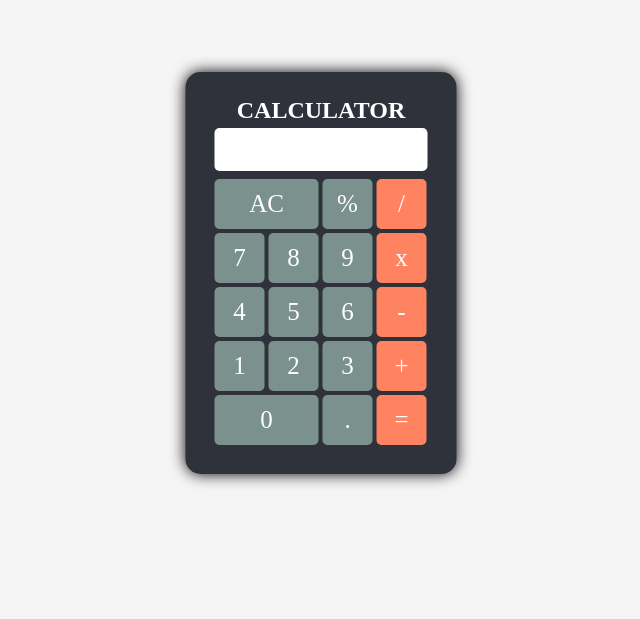
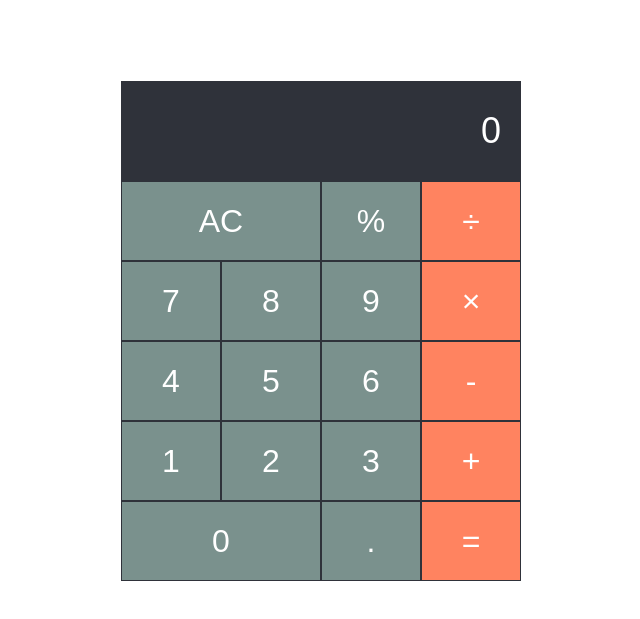
Before and after one commit to maurizkh/Individual-Project, a plain HTML site: page index.html in a window 1280 px wide. Shown: the part 127-746 px from the top of the page, without its empty margins (319-959 px from the left). Drawn offline with Linux system fonts and the light colour scheme.

Commit message:
aaaaaaaa

```diff
--- a/index.html
+++ b/index.html
@@ -4,51 +4,43 @@
 	<meta charset="utf-8">
 	<title>Calculatormaurizka</title>
 	<link rel="stylesheet" href="styles.css">
-	<link href="source sans pro" rel="stylesheet">
-	<script src="script.js"></script>
+
 </head>
 
 <body>
-	<div class="bg"></div>
-		<div class="main">
-			<h2>Calculator</h2>
-			<form name="form">
-				<input class="textarea" name="textarea">
-			</form>
-				<table>
-					<tr>
-						<td><input class="button btn-AC" type="button" value="AC" onclick="clean()"></td>
-						<td><input class="button" type="button" value="%" onclick="insert(' % ')"></td>
-						<td><input class="button btn-orange" type="button" value="/" onclick="insert(' / ')"></td>
-					</tr>
-					<tr>
-						<td><input class="button" type="button" value="7" onclick="insert(7)"></td>
-						<td><input class="button" type="button" value="8" onclick="insert(8)"></td>
-						<td><input class="button" type="button" value="9" onclick="insert(9)"></td>
-						<td><input class="button btn-orange" type="button" value="x" onclick="insert(' * ')"></td>
-					</tr>
-					<tr>
-						<td><input class="button" type="button" value="4" onclick="insert(4)"></td>
-						<td><input class="button" type="button" value="5" onclick="insert(5)"></td>
-						<td><input class="button" type="button" value="6" onclick="insert(6)"></td>
-						<td><input class="button btn-orange" type="button" value="-" onclick="insert(' - ')"></td>
-					</tr>
-					<tr>
-						<td><input class="button" type="button" value="1" onclick="insert(1)"></td>
-						<td><input class="button" type="button" value="2" onclick="insert(2)"></td>
-						<td><input class="button" type="button" value="3" onclick="insert(3)"></td>
-						<td><input class="button btn-orange" type="button" value="+" onclick="insert(' + ')"></td>
-
-					</tr>
-					<tr>
-						<td><input class="button btn-zero" type="button" value="0" onclick="insert(0)"></td>
-						<td><input class="button" type="button" value="." onclick="insert('.')"></td>
-						<td><input class="button btn-equal" type="button" value="=" onclick="equal()"></td>
-					</tr>
-				</table>
-
+	<div class="calculator">
+		<input type="text" class="calculator-screen" value="0" disabeled/>
+		<div class="calculator-keys">
+			<div class="row">
+				<button class="all-clear">AC</button>
+				<button class="percentage" value="%">%</button>
+				<button class="operator" value="/">&divide;</button>
+			</div>
+			<div class="row">
+				<button class="number" value="7">7</button>
+				<button class="number" value="8">8</button>
+				<button class="number" value="9">9</button>
+				<button class="operator" value="*">&times;</button>
+			</div>
+			<div class="row">
+				<button class="number" value="4">4</button>
+				<button class="number" value="5">5</button>
+				<button class="number" value="6">6</button>
+				<button class="operator" value="-">-</button>
+			</div>
+			<div class="row">
+				<button class="number" value="1">1</button>
+				<button class="number" value="2">2</button>
+				<button class="number" value="3">3</button>
+				<button class="operator" value="+">+</button>
+			</div>
+			<div class="row">
+				<button class="number zero-btn" value="0">0</button>
+				<button class="decimal" value=".">.</button>
+				<button class="equal-sign">=</button>
+			</div>
 		</div>
 	</div>
-
+	<script type="text/javascript" src="script.js"></script>
 </body>
 </html>
--- a/script.js
+++ b/script.js
@@ -1,19 +1,116 @@
-function insert(num){
-	document.form.textarea.value = document.form.textarea.value + num;
+//nemerik input
+const numbers = document.querySelectorAll('.number')
+console.log(numbers)
+numbers.forEach((number) => {
+	number.addEventListener('click', (event) => {
+		inputNumber(event.target.value)
+		updateScreen(currentNumber)
+	})
+})
+
+
+const calculatorScreen = document.querySelector('.calculator-screen')
+
+const updateScreen = (number) => {
+	calculatorScreen.value = number
 }
 
-function equal(){
-	var hasil = document.form.textarea.value;
-	document.form.textarea.value = eval(hasil);
+const inputNumber = (number) => {
+	if (currentNumber === '0') {
+		currentNumber = number
+	} else {
+		currentNumber += number
+	}
 }
 
-function clean(){
-	document.form.textarea.value = "";
+//kalkulasi
+let prevNumber = ''
+let calculationOperator = ''
+let currentNumber = ''
+
+const operators = document.querySelectorAll('.operator')
+
+operators.forEach ((operator) => {
+	operator.addEventListener('click', (event) => {
+		inputOperator(event.target.value)
+	})
+})
+
+const inputOperator = (operator) => {
+	if (calculationOperator === '') {
+		prevNumber = currentNumber
+	}
+	calculationOperator = operator
+	currentNumber = ''
 }
 
-function back(){
-	var hasil = document.form.textarea.value;
-	document.form.textarea.value = hasil.substring(0,hasil.length-1);
+//percent
+const percent = document.querySelector('.percentage')
+
+percent.addEventListener('click', () => {
+	calculate()
+	updateScreen(currentNumber)
+})
+
+
+//aktifin fungsi
+const equalSign = document.querySelector('.equal-sign')
+
+equalSign.addEventListener('click', () => {
+	calculate()
+	updateScreen(currentNumber)
+})
+
+const calculate = () => {
+	let result = ''
+	switch (calculationOperator) {
+		case "+":
+			result = parseFloat(prevNumber) + parseFloat(currentNumber)
+			break
+		case "-":
+			result = prevNumber - currentNumber
+			break
+		case "*":
+			result = prevNumber * currentNumber
+			break
+		case "/":
+			result = prevNumber / currentNumber
+			break
+		case "%":
+			result = prevNumber / 100
+		default:
+			break
+	}
+	currentNumber = result
+	calculationOperator = ''
 }
 
-//yang dari tutorial progate aku gabisa bisa mas maap:'
+
+//Fungsi tombol AC
+const clearBtn = document.querySelector('.all-clear')
+
+clearBtn.addEventListener('click', () => {
+	clearAll()
+	updateScreen(currentNumber)
+})
+
+const clearAll = () => {
+	prevNumber = ''
+	calculationOperator = ''
+	currentNumber = '0'
+}
+
+//desimal
+const decimal = document.querySelector('.decimal')
+
+decimal.addEventListener('click', (event) => {
+	inputDecimal(event.target.value)
+	updateScreen(currentNumber)
+})
+
+inputDecimal = (dot) => {
+	if(currentNumber.includes('.')) {
+		return
+	}
+	currentNumber += dot
+}
--- a/styles.css
+++ b/styles.css
@@ -1,75 +1,52 @@
-* {
-	margin: 0px;
-	padding: 0px;
-	font-family: Viga;
+.calculator {
+	text-align: center;
+	margin: 0 auto;
+	padding-top: 200px;
+	width: 400px;
 }
 
-body {
-
-	background: whitesmoke;
-	height: 637px;
+.calculator-screen {
+	width: 100%;
+	height: 100px;
+	background-color: #2f323A;
+	color: #fff;
+	text-align: right;
+	font-size: 36px;
+	border: none;
+	padding: 0 20px;
+	box-sizing: border-box;
 }
 
-tr {
+.calculator-keys {
+	width: 100%;
+}
+
+.row {
 	display: flex;
 }
 
-.main {
-	position: absolute;
-	top: 50%;
-	left: 50%;
-	transform: translateX(-50%) translateY(-50%);
-	width: fixed;
-	background: #2f323a;
-	padding: 25px;
-	border-radius: 15px;
-	box-shadow: 0 0 15px;
+button {
+	height: 80px;
+	background-color: #7A918D;
+	border: 1px solid #2f323A;
+	font-size: 32px;
+	color: #fff;
+	width: 25%;
+	outline: none;
 }
 
-.main h2 {
-	text-align: center;
-	color: white;
-	text-transform: uppercase;
+.all-clear, .zero-btn {
+	width: 50%;
 }
 
-.button {
-	width: 50px;
-	height: 50px;
-	font-size: 25px;
-	margin: 2px;
-	cursor: pointer;
-	border: none;
-	background: #7A918D;
-	color: white;
-	border-radius: 5px;
-
+.operator, .equal-sign {
+	background-color: #FF8360;
 }
 
-.btn-AC, .btn-zero {
-	width: 104px;
+button:hover {
+	background-color: #95b0ab;
 }
 
-.btn-orange, .btn-equal {
-	background:#FF8360;
-	color:white;
+.operator:hover, .equal-sign:hover {
+	background-color: #fd9f85;
 }
-
-
-.textarea {
-	width: 193px;
-	margin: 4px;
-	font-size: 20px;
-	padding: 10px;
-	border: none;
-	color: #2f323a;
-	border-radius: 5px;
-	text-align: right;
-}
-
-.btn-orange:hover, .btn-equal:hover {
-	background-color: #ffaf99;
-}
-
-.button:hover {
-	background: #89a39f;
-}
```
